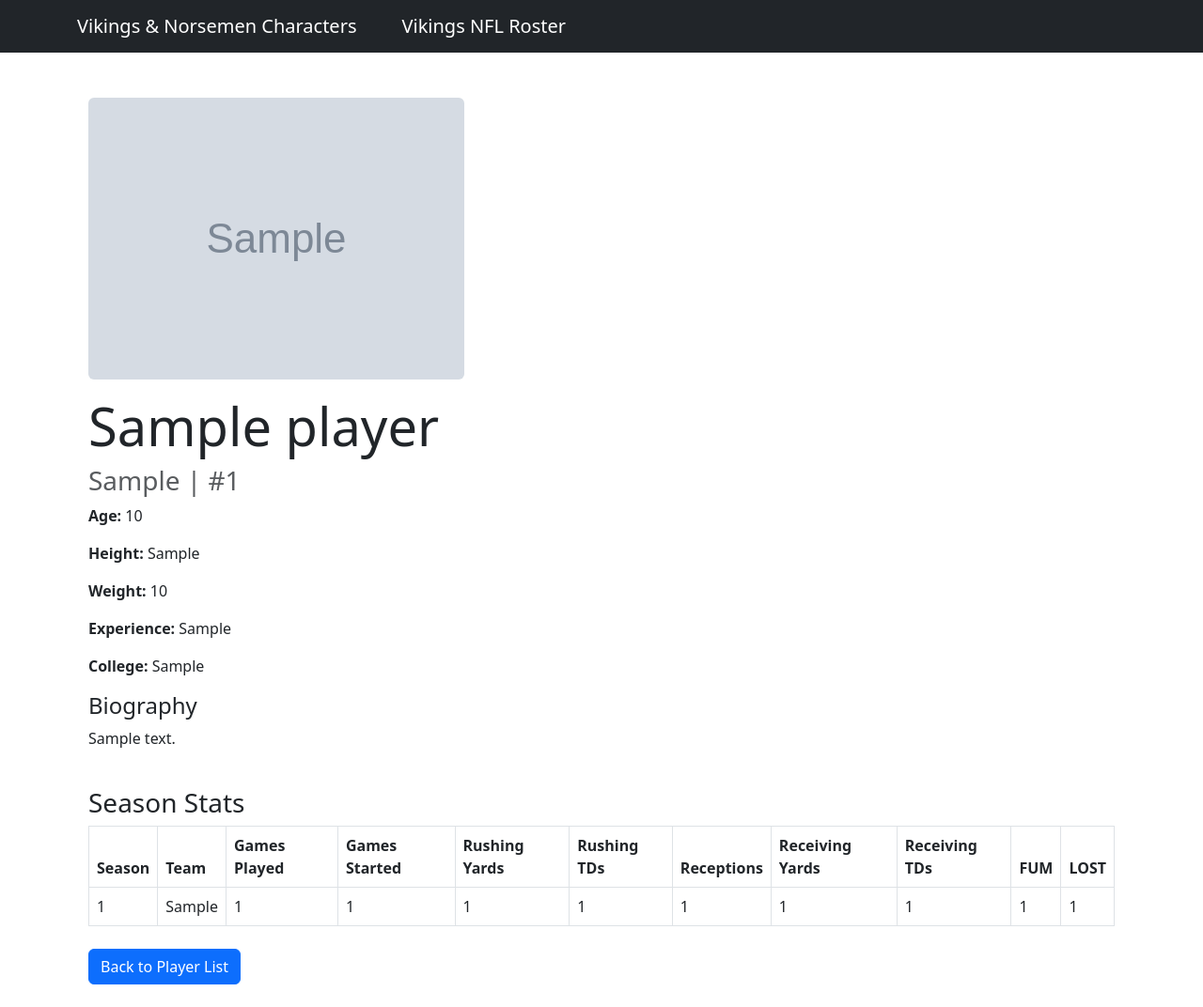
After one commit to besarbertasholli/valhalla-insights, a Django app: a page that uses core/templates/base.html in a window 1280 px wide. The commit adds this page. Shown: the whole page at 94% size. Run offline with Django 4.2, Linux system fonts and the light colour scheme; tables that the repository leaves empty hold one stand-in row (values such as "Sample post"); grey boxes marked "Sample" are stand-in pictures.

Commit message:
Implemented page views for Vikings NFL Roster

```diff
--- a/core/models/players.py
+++ b/core/models/players.py
@@ -1,5 +1,5 @@
 from django.db import models
-
+from django.utils.text import slugify
 
 class Player(models.Model):
     name = models.CharField(max_length=255, unique=True, db_index=True)
@@ -14,9 +14,21 @@
     playing_status = models.CharField(max_length=50, blank=True, null=True)
     bio = models.TextField(blank=True, null=True)
     image_url = models.URLField(blank=True, null=True)
+    slug = models.SlugField(unique=True, blank=True)
 
     def __str__(self):
         return f"{self.name} ({self.position})"
+
+    def save(self, *args, **kwargs):
+        if not self.slug:
+            base_slug = slugify(f"{self.name}-{self.position}")
+            self.slug = base_slug
+
+            count = 1
+            while Player.objects.filter(slug=self.slug).exists():
+                self.slug = f"{base_slug}-{count}"
+                count += 1
+        super().save(*args, **kwargs)
 
 
 class SeasonStats(models.Model):
--- a/core/templates/base.html
+++ b/core/templates/base.html
@@ -8,8 +8,9 @@
 </head>
 <body>
     <nav class="navbar navbar-dark bg-dark mb-4">
-        <div class="container">
-            <a class="navbar-brand" href="/">Vikings & Norsemen Characters</a>
+        <div class="container justify-content-start">
+            <a class="navbar-brand me-4 me-md-5" href="{% url 'character_list_view' %}">Vikings & Norsemen Characters</a>
+            <a class="navbar-brand" href="{% url 'player_list_view' %}">Vikings NFL Roster</a>
         </div>
     </nav>
 
--- a/core/templates/characters/list.html
+++ b/core/templates/characters/list.html
@@ -9,7 +9,7 @@
     </div>
     <div class="col-md-6">
         <form method="GET" action="" class="d-flex">
-            <input type="text" name="q" value="{{request.GET.q}}" class="form-control me-2" placeholder="Search...">
+            <input type="text" name="q" value="{{request.GET.q}}" class="form-control me-2" placeholder="Search by character or actor name...">
             <button type="submit" class="btn btn-primary">Search</button>
         </form>
     </div>
--- /dev/null
+++ b/core/templates/players/profile.html
@@ -0,0 +1,76 @@
+{% extends 'base.html' %}
+
+{% block title %}{{ player.name }} - Minnesota Vikings{% endblock %}
+
+{% block content %}
+<div class="container mt-5">
+    <div class="row">
+        <div class="col-12">
+            {% if player.image_url %}
+            <!-- Player Image -->
+            <img src="{{ player.image_url }}" alt="{{ player.name }}" class="img-fluid rounded mb-3">
+            {% endif %}
+            <!-- Player Details -->
+            <h1 class="display-4">{{ player.name }}</h1>
+            <h3 class="text-muted">{{ player.position }} | #{{ player.squad_number }}</h3>
+            <p><strong>Age:</strong> {{ player.age|default:"N/A" }}</p>
+            <p><strong>Height:</strong> {{ player.height|default:"N/A" }}</p>
+            <p><strong>Weight:</strong> {{ player.weight|default:"N/A" }}</p>
+            <p><strong>Experience:</strong> {{ player.years_experience|default:"Rookie" }}</p>
+            <p><strong>College:</strong> {{ player.college|default:"N/A" }}</p>
+
+            {% if player.bio %}
+            <div class="mt-3">
+                <h4>Biography</h4>
+                <p>{{ player.bio }}</p>
+            </div>
+            {% endif %}
+        </div>
+    </div>
+
+    <!-- Player Season Stats -->
+    {% if player.season_stats.all %}
+    <div class="mt-4">
+        <h3>Season Stats</h3>
+        <table class="table table-bordered">
+            <thead class="thead-dark">
+                <tr>
+                    <th>Season</th>
+                    <th>Team</th>
+                    <th>Games Played</th>
+                    <th>Games Started</th>
+                    <th>Rushing Yards</th>
+                    <th>Rushing TDs</th>
+                    <th>Receptions</th>
+                    <th>Receiving Yards</th>
+                    <th>Receiving TDs</th>
+                    <th>FUM</th>
+                    <th>LOST</th>
+                </tr>
+            </thead>
+            <tbody>
+                {% for stat in player.season_stats.all %}
+                <tr>
+                    <td>{{ stat.season }}</td>
+                    <td>{{ stat.team|default:"Minnesota Vikings" }}</td>
+                    <td>{{ stat.games_played|default:0 }}</td>
+                    <td>{{ stat.games_started|default:0 }}</td>
+                    <td>{{ stat.rushing_yards|default:0 }}</td>
+                    <td>{{ stat.rushing_touchdowns|default:0 }}</td>
+                    <td>{{ stat.receptions|default:0 }}</td>
+                    <td>{{ stat.receiving_yards|default:0 }}</td>
+                    <td>{{ stat.receiving_touchdowns|default:0 }}</td>
+                    <td>{{ stat.fumbles|default:0 }}</td>
+                    <td>{{ stat.fumbles_lost|default:0 }}</td>
+                </tr>
+                {% endfor %}
+            </tbody>
+        </table>
+    </div>
+    {% endif %}
+
+    <div class="mt-4 mb-4">
+        <a href="{% url 'player_list_view' %}" class="btn btn-primary">Back to Player List</a>
+    </div>
+</div>
+{% endblock %}
--- a/core/urls.py
+++ b/core/urls.py
@@ -2,11 +2,13 @@
 from django.urls import path
 from django.conf import settings
 from django.conf.urls.static import static
-from .views import character_list, character_profile
+from .views import character_list, character_profile, player_list, player_profile
 
 urlpatterns = [
     path("", character_list, name="character_list_view"),
     path("characters/<slug:slug>/", character_profile, name="character_profile_view"),
+    path("players/", player_list, name="player_list_view"),
+    path("players/<slug:slug>/", player_profile, name="player_profile_view"),
     path('admin/', admin.site.urls),
 ]
 
--- a/core/views.py
+++ b/core/views.py
@@ -1,6 +1,6 @@
 from django.db.models import Q
 from django.shortcuts import render, get_object_or_404
-from .models import Character
+from .models import Character, Player
 
 def character_list(request):
     search_query = request.GET.get("q", "")
@@ -18,3 +18,19 @@
 def character_profile(request, slug):
     character = get_object_or_404(Character, slug=slug)
     return render(request, "characters/profile.html", {"character": character})
+
+def player_list(request):
+    search_query = request.GET.get("q", "")
+
+    if search_query:
+        players = Player.objects.filter(
+            name__icontains=search_query
+        )
+    else:
+        players = Player.objects.all()
+
+    return render(request, "players/list.html", {"players": players})
+
+def player_profile(request, slug):
+    player = get_object_or_404(Player, slug=slug)
+    return render(request, "players/profile.html", {"player": player})
```
Also changed, not shown: core/templates/players/list.html (added, +60 -0 lines), core/migrations/0006_player_slug.py (added).
